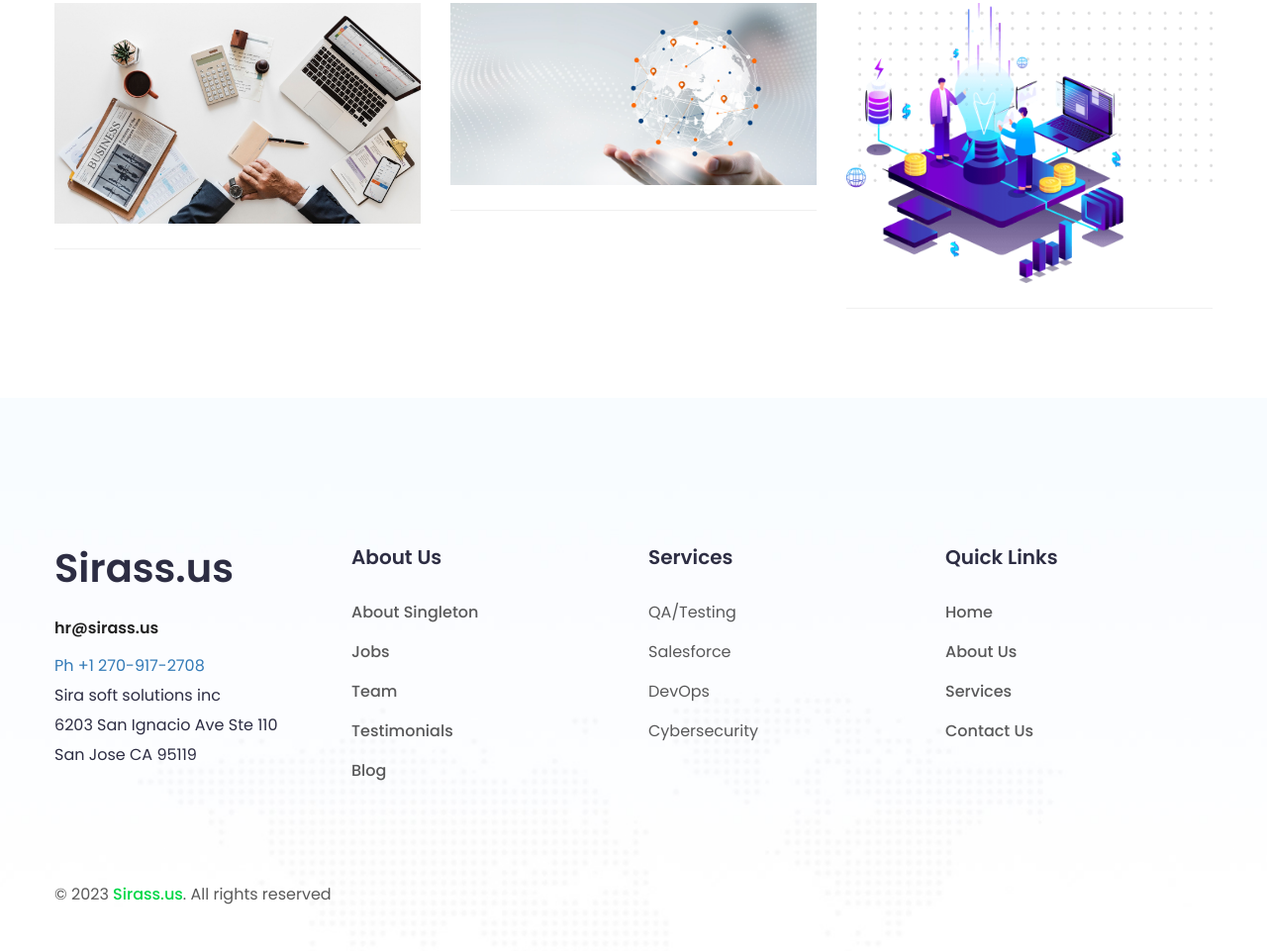
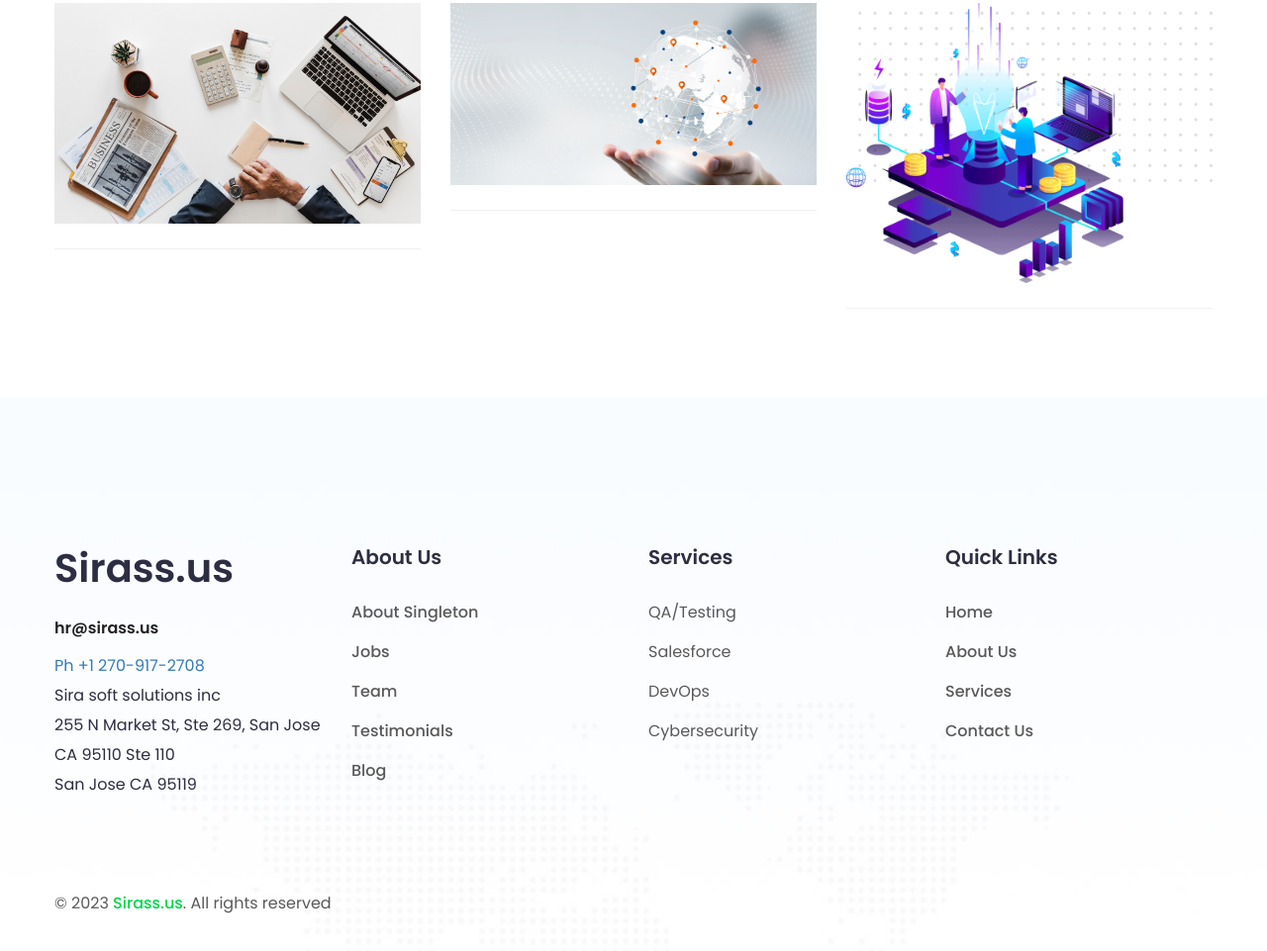
Before and after one commit to ashokrajbathu/sirass, a plain HTML site: page about-us.html in a window 1280 px wide. Shown: the part 1990-2951 px from the top of the page at 99% size. Drawn offline with nearby package versions, Linux system fonts and the light colour scheme.

Commit message:
Update about-us.html

```diff
--- a/about-us.html
+++ b/about-us.html
@@ -258,7 +258,7 @@
 									</a>
 								</h6>
 								<h6 style="line-height: 3rem;" >Sira soft solutions inc</h6>
-								<h6 style="line-height: 3rem;" >6203 San Ignacio Ave
+								<h6 style="line-height: 3rem;" >255 N Market St, Ste 269, San Jose CA 95110
 Ste 110<br>
                                     San Jose CA 95119</h6>
 							</div>
```
